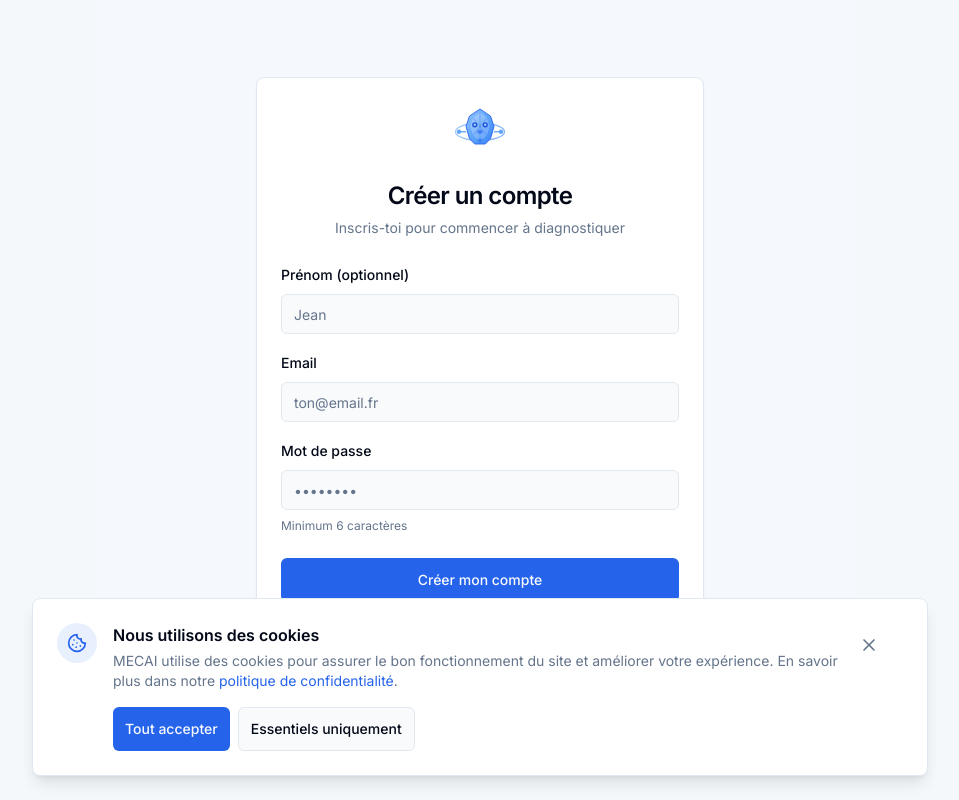
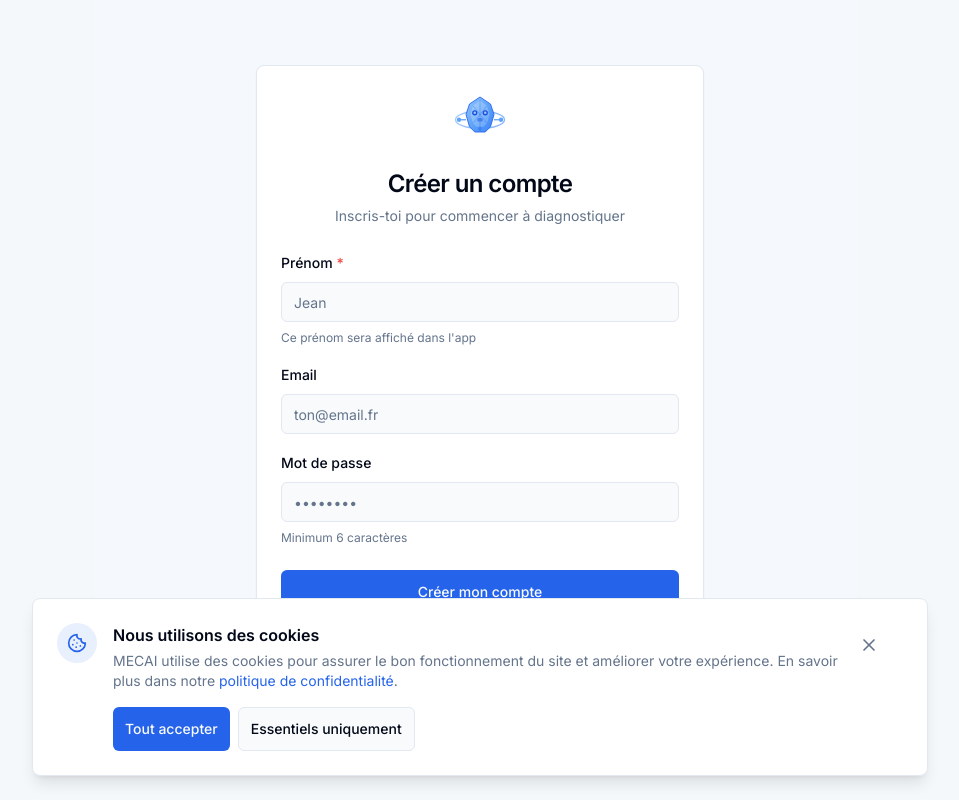
Before and after one commit to juanrobin09-stack/Meca-IA, a React (Vite) app: page /signup in a window 1280 px wide. Shown: the whole page, without its empty margins (160-1119 px from the left). Built offline with nearby package versions, Linux system fonts and the light colour scheme; no server answers.

Commit message:
feat: make first name mandatory during signup
- Add validation for displayName (minimum 2 characters)
- Add required attribute and visual indicator (*)
- Show helpful text explaining the name will be displayed in app

```diff
--- a/src/pages/Signup.tsx
+++ b/src/pages/Signup.tsx
@@ -21,10 +21,18 @@ export default function Signup() {
   async function handleSubmit(e: React.FormEvent) {
     e.preventDefault()
     setError('')
+
+    // Validation du prénom
+    const trimmedName = displayName.trim()
+    if (!trimmedName || trimmedName.length < 2) {
+      setError('Le prénom est obligatoire (minimum 2 caractères)')
+      return
+    }
+
     setLoading(true)
 
     try {
-      await signUp(email, password, displayName || undefined)
+      await signUp(email, password, trimmedName)
       // Marquer que c'est une nouvelle inscription pour afficher l'onboarding
       localStorage.setItem('mecaia_show_onboarding', 'true')
       navigate('/app')
@@ -56,14 +64,21 @@ export default function Signup() {
               </div>
             )}
             <div className="space-y-2">
-              <Label htmlFor="displayName">Prénom (optionnel)</Label>
+              <Label htmlFor="displayName">
+                Prénom <span className="text-red-500">*</span>
+              </Label>
               <Input
                 id="displayName"
                 type="text"
                 placeholder="Jean"
                 value={displayName}
                 onChange={(e) => setDisplayName(e.target.value)}
+                required
+                minLength={2}
               />
+              <p className="text-xs text-muted-foreground">
+                Ce prénom sera affiché dans l'app
+              </p>
             </div>
             <div className="space-y-2">
               <Label htmlFor="email">Email</Label>
```
